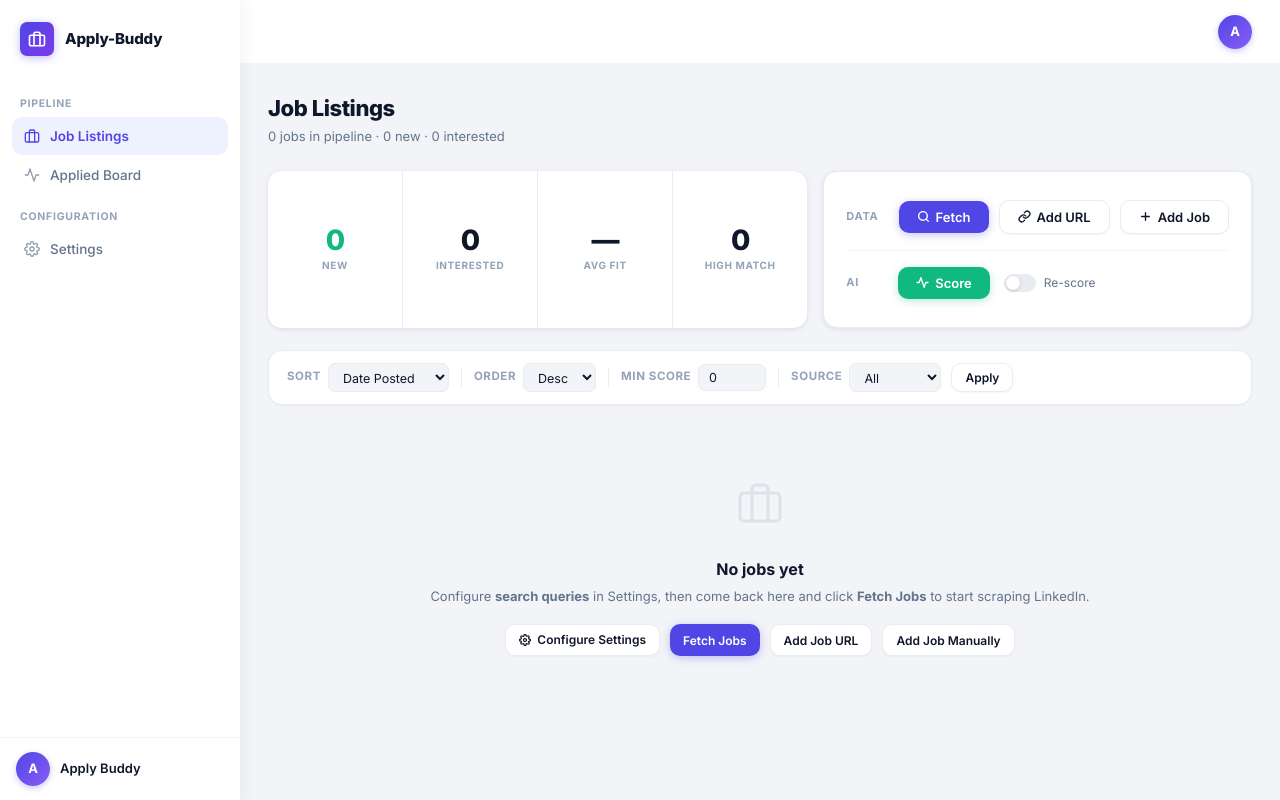
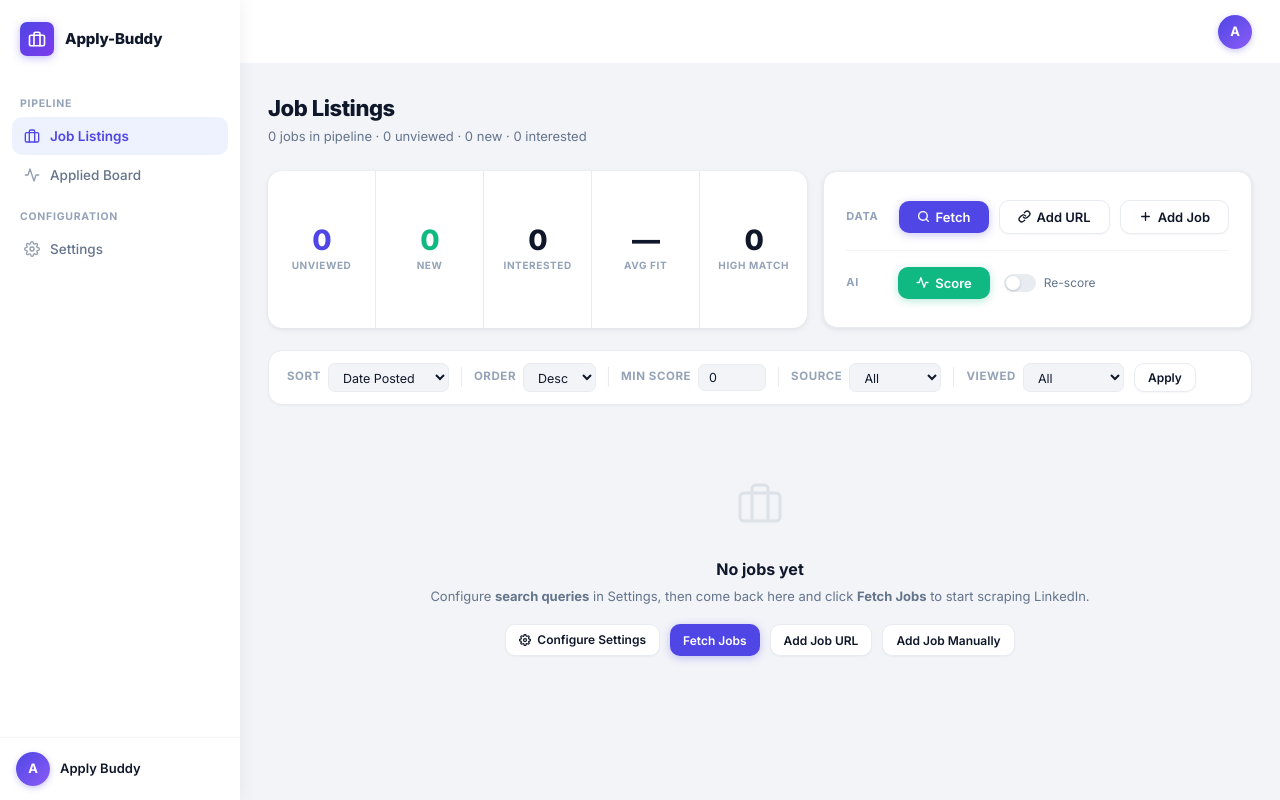
Before and after one commit to kavehshahedi/apply-buddy, a FastAPI app: page /jobs/ in a window 1280 px wide; the page is wider, and only the part inside the window is pictured. Run offline with FastAPI, Linux system fonts and the light colour scheme; data that the repository does not hold is empty.

Commit message:
chore(feat): Viewed vs unviewd job postings
Signed-off-by: Kaveh Shahedi <kavehshahedi@gmail.com>

```diff
--- a/app/models.py
+++ b/app/models.py
@@ -2,7 +2,7 @@ import enum
 from datetime import datetime, timezone
 from typing import Optional
 
-from sqlmodel import Field, SQLModel, JSON, Column
+from sqlmodel import Field, SQLModel, JSON
 
 
 class JobStatus(str, enum.Enum):
@@ -33,6 +33,7 @@ class Job(SQLModel, table=True):
     date_posted_dt: Optional[datetime] = None
     date_scraped: datetime = Field(default_factory=lambda: datetime.now(timezone.utc))
 
+    viewed: bool = False
     status: JobStatus = Field(default=JobStatus.new)
     fit_score: Optional[int] = None
     fit_reason: Optional[str] = None
--- a/app/routers/jobs.py
+++ b/app/routers/jobs.py
@@ -16,6 +16,7 @@ async def job_list(
     order: str = "desc",
     min_score: int = 0,
     source: str = "all",
+    viewed: str = "all",
 ):
     query = select(Job).where(Job.status.in_([JobStatus.new, JobStatus.interested]))
     if min_score > 0:
@@ -24,6 +25,10 @@ async def job_list(
         query = query.where(~Job.linkedin_job_id.like("manual%"))
     elif source == "manual":
         query = query.where(Job.linkedin_job_id.like("manual%"))
+    if viewed == "viewed":
+        query = query.where(Job.viewed.is_(True))
+    elif viewed == "unviewed":
+        query = query.where(Job.viewed.is_(False))
     if sort == "score":
         order_col = Job.fit_score
     elif sort == "scraped":
@@ -42,6 +47,7 @@ async def job_list(
             "order": order,
             "min_score": min_score,
             "source": source,
+            "viewed": viewed,
         },
     )
 
@@ -53,6 +59,10 @@ async def job_detail(
     job = session.get(Job, job_id)
     if not job:
         raise HTTPException(status_code=404, detail="Job not found")
+    if not job.viewed:
+        job.viewed = True
+        session.add(job)
+        session.commit()
     return request.app.state.templates.TemplateResponse(
         "job_detail.html", {"request": request, "job": job}
     )
--- a/app/static/app.js
+++ b/app/static/app.js
@@ -17,7 +17,8 @@ document.addEventListener('DOMContentLoaded', function () {
       const order = document.getElementById('order-select').value;
       const minScore = document.getElementById('min-score-input').value || '0';
       const source = document.getElementById('source-select').value;
-      window.location.href = `/jobs/?sort=${sort}&order=${order}&min_score=${minScore}&source=${source}`;
+      const viewed = document.getElementById('viewed-select').value;
+      window.location.href = `/jobs/?sort=${sort}&order=${order}&min_score=${minScore}&source=${source}&viewed=${viewed}`;
     });
   }
 
--- a/app/templates/jobs.html
+++ b/app/templates/jobs.html
@@ -2,10 +2,11 @@
 {% block title %} — Job Listings{% endblock %}
 {% block content %}
 
-{% set ns = namespace(new_count=0, interested_count=0, scored_count=0, score_sum=0, high_match=0) %}
+{% set ns = namespace(new_count=0, interested_count=0, scored_count=0, score_sum=0, high_match=0, unviewed_count=0) %}
 {% for j in jobs %}
 {% if j.status == 'new' %}{% set ns.new_count = ns.new_count + 1 %}{% endif %}
 {% if j.status == 'interested' %}{% set ns.interested_count = ns.interested_count + 1 %}{% endif %}
+{% if not j.viewed %}{% set ns.unviewed_count = ns.unviewed_count + 1 %}{% endif %}
 {% if j.fit_score is not none %}
 {% set ns.scored_count = ns.scored_count + 1 %}
 {% set ns.score_sum = ns.score_sum + j.fit_score %}
@@ -17,13 +18,17 @@
 <div class="page-header">
   <div>
     <h1 class="page-title">Job Listings</h1>
-    <p class="page-title-sub">{{ jobs|length }} jobs in pipeline · {{ ns.new_count }} new · {{ ns.interested_count }}
+    <p class="page-title-sub">{{ jobs|length }} jobs in pipeline · {{ ns.unviewed_count }} unviewed · {{ ns.new_count }} new · {{ ns.interested_count }}
       interested</p>
   </div>
 </div>
 
 <div class="stats-bar">
   <div class="stats-grid">
+    <div class="stat-item">
+      <span class="stat-value" style="color:var(--accent);">{{ ns.unviewed_count }}</span>
+      <span class="stat-label">Unviewed</span>
+    </div>
     <div class="stat-item">
       <span class="stat-value" style="color:var(--success);">{{ ns.new_count }}</span>
       <span class="stat-label">New</span>
@@ -242,6 +247,15 @@
         <option value="manual" {% if source=='manual' %}selected{% endif %}>Manual</option>
       </select>
     </div>
+    <div class="filter-divider" aria-hidden="true"></div>
+    <div class="filter-group">
+      <label for="viewed-select" class="filter-label">Viewed</label>
+      <select id="viewed-select" name="viewed" class="filter-select">
+        <option value="all" {% if viewed=='all' %}selected{% endif %}>All</option>
+        <option value="unviewed" {% if viewed=='unviewed' %}selected{% endif %}>Unviewed</option>
+        <option value="viewed" {% if viewed=='viewed' %}selected{% endif %}>Viewed</option>
+      </select>
+    </div>
     <button id="apply-filters-btn" type="button" class="btn btn-secondary btn-sm">Apply</button>
   </div>
 </form>
@@ -261,7 +275,7 @@
       </thead>
       <tbody>
         {% for job in jobs %}
-        <tr>
+        <tr class="{% if job.viewed %}viewed{% else %}unviewed{% endif %}">
           <td>
             {% if job.company_logo %}
             <div class="company-avatar" style="background:var(--card);border:1px solid var(--border);"><img
@@ -277,7 +291,7 @@
           <td>
             <div class="job-row-main">
               <div class="job-row-info">
-                <a href="/jobs/{{ job.id }}" class="job-row-title">{{ job.title }}</a>
+                <span class="unviewed-dot"></span><a href="/jobs/{{ job.id }}" class="job-row-title">{{ job.title }}</a>
                 <div class="job-row-meta">
                   <span>{{ job.company }}</span>
                   {% if job.date_posted_dt %}
```
Also changed, not shown: app/db.py (+10 -6 lines), app/static/css/app.css (+33 -0 lines).
